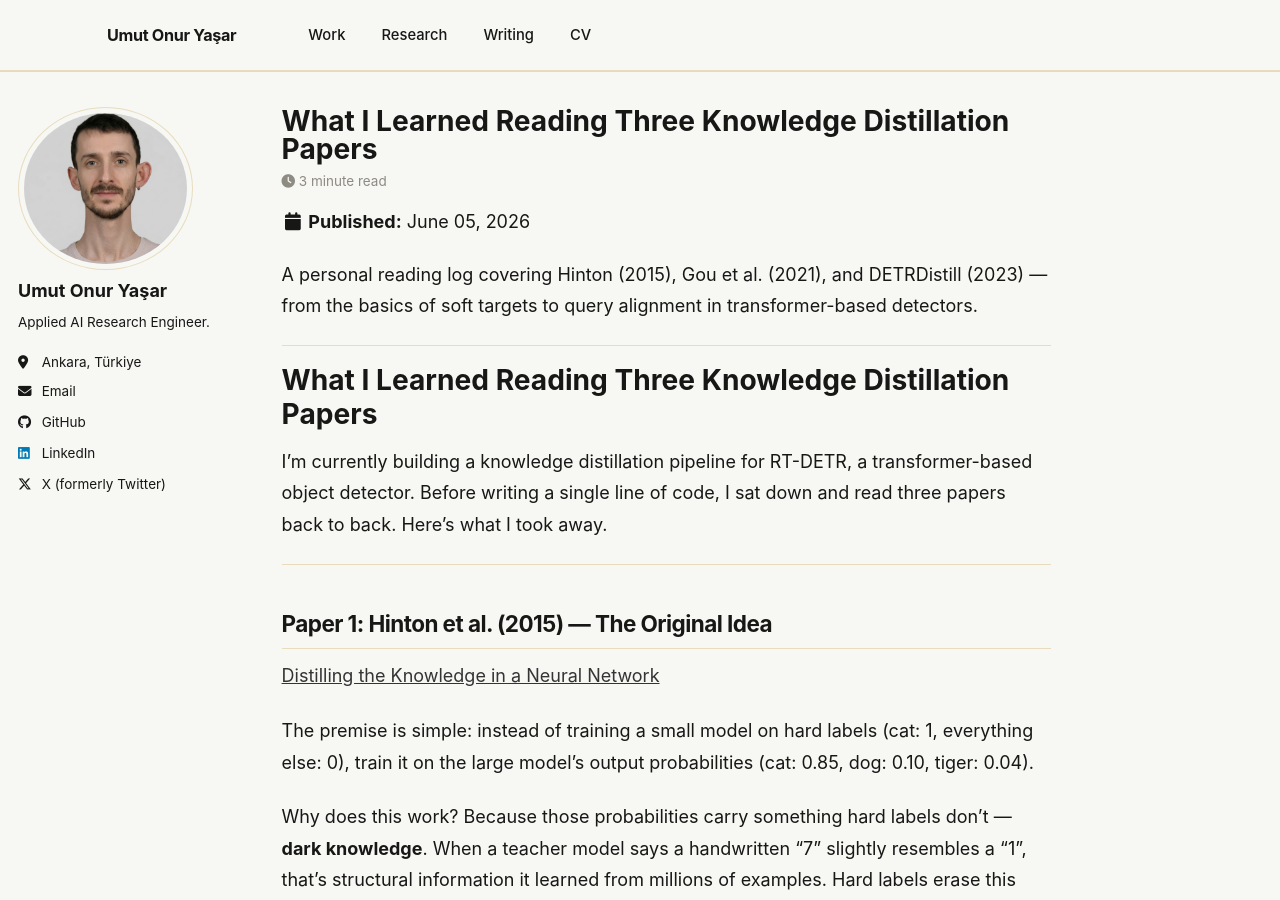
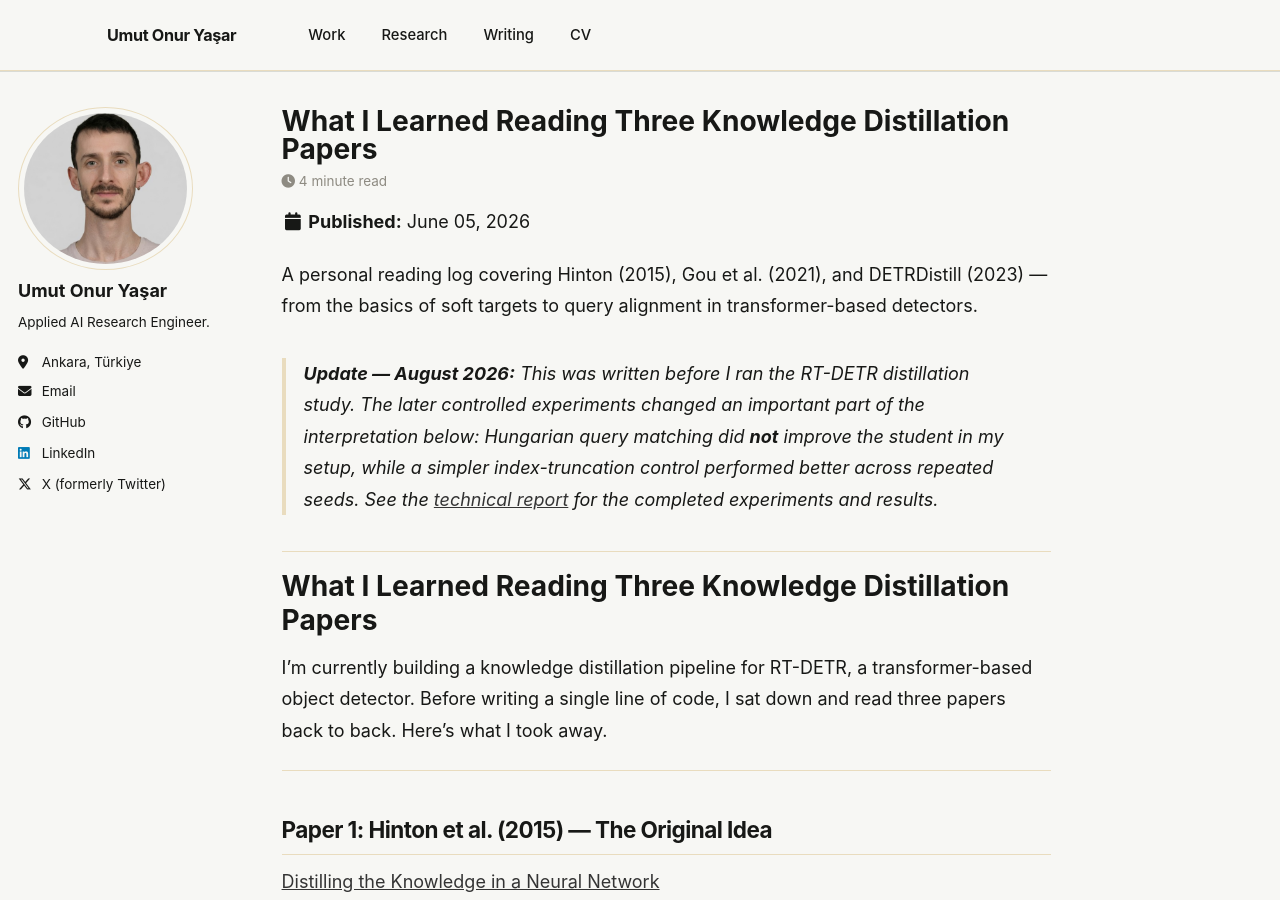
Before and after one commit to umutonuryasar/umutonuryasar.github.io, a Jekyll site: the page built from _posts/2026-06-05-blog-post-2.md, in a window 1280 px wide and 900 px high. Built offline with Jekyll 4.4.1, drawn with Linux system fonts in a browser that asks for light colours; a script bundle is joined from its source files by our own code; library files that are not in the unit come from our copies.

Commit message:
Contextualize KD reading log with later results

```diff
--- a/_posts/2026-06-05-blog-post-2.md
+++ b/_posts/2026-06-05-blog-post-2.md
@@ -12,6 +12,8 @@ tags:
 ---
 
 A personal reading log covering Hinton (2015), Gou et al. (2021), and DETRDistill (2023) — from the basics of soft targets to query alignment in transformer-based detectors.
+
+> **Update — August 2026:** This was written before I ran the RT-DETR distillation study. The later controlled experiments changed an important part of the interpretation below: Hungarian query matching did **not** improve the student in my setup, while a simpler index-truncation control performed better across repeated seeds. See the [technical report](/rt-detr-kd/) for the completed experiments and results.
 
 ---
 
```
